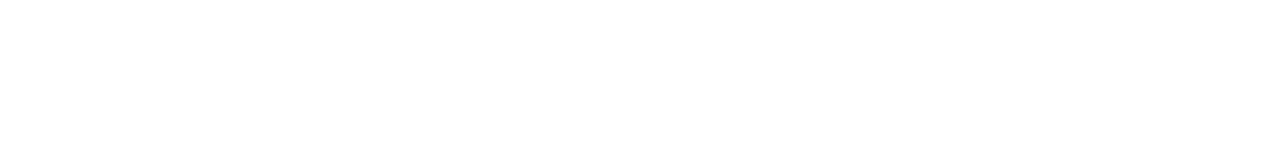
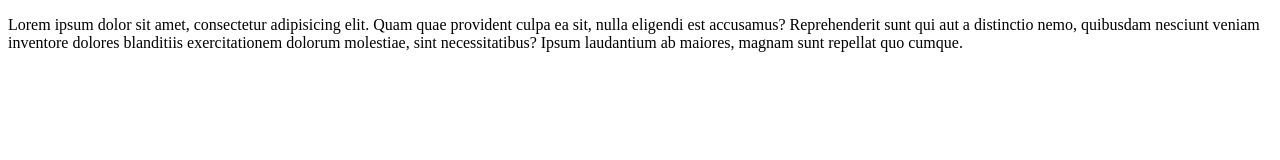
Before and after one commit to arpita-devcode/my-1st-git, a plain HTML site: page index.html in a window 1280 px wide. Drawn offline with Linux system fonts and the light colour scheme.

Commit message:
my style sheet

```diff
--- a/index.html
+++ b/index.html
@@ -6,6 +6,6 @@
     <title>My 1st Github doc repo</title>
 </head>
 <body>
-
+    <p>Lorem ipsum dolor sit amet, consectetur adipisicing elit. Quam quae provident culpa ea sit, nulla eligendi est accusamus? Reprehenderit sunt qui aut a distinctio nemo, quibusdam nesciunt veniam inventore dolores blanditiis exercitationem dolorum molestiae, sint necessitatibus? Ipsum laudantium ab maiores, magnam sunt repellat quo cumque.</p>
 </body>
 </html>
--- /dev/null
+++ b/style.css
@@ -0,0 +1,3 @@
+p{
+    background-color: blueviolet;
+}
```
